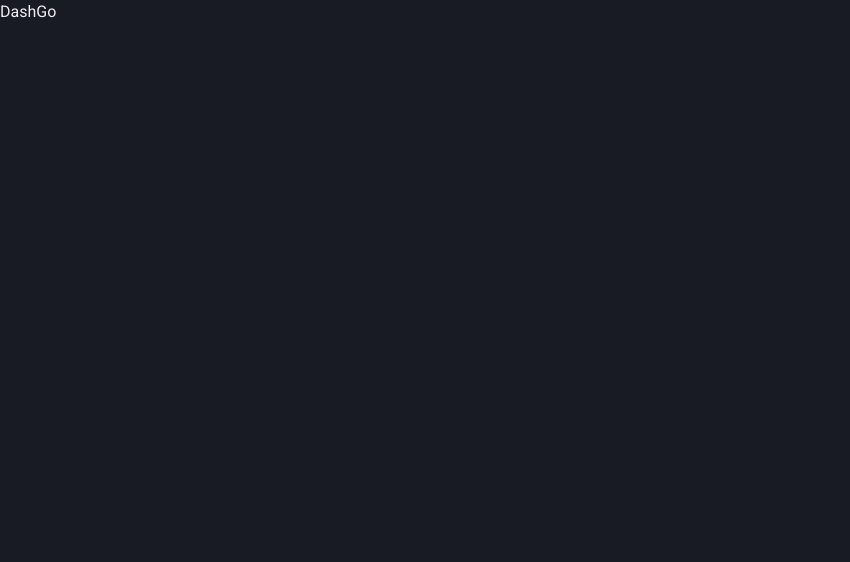
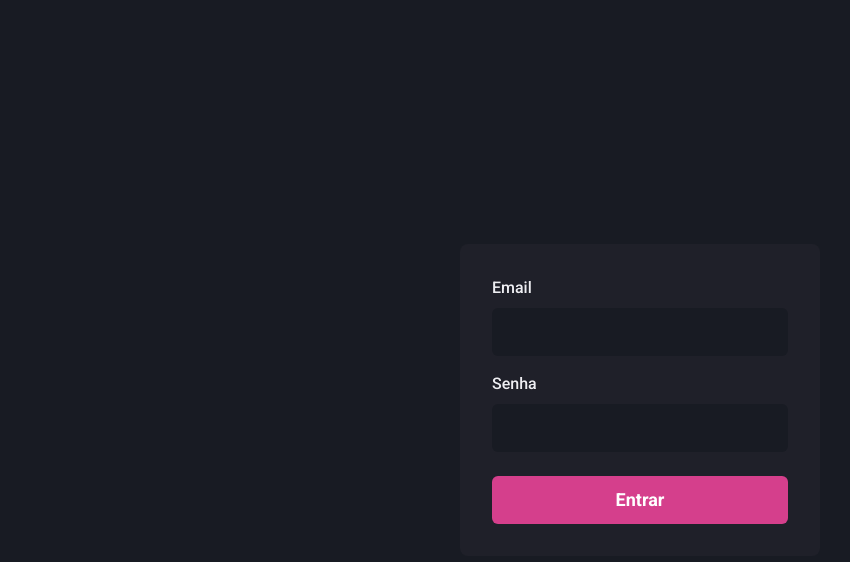
Before and after one commit to wwchacalww/rocket_dashboard, a Next.js app: page / in a window 1280 px wide. Shown: the top 562 px of the page, without its empty margins (0-850 px from the left). Built offline with nearby package versions, Linux system fonts and the light colour scheme.

Commit message:
Login estilizado

```diff
--- a/src/pages/index.tsx
+++ b/src/pages/index.tsx
@@ -1,7 +1,59 @@
+import {
+  Button,
+  Flex,
+  FormControl,
+  FormLabel,
+  Input,
+  Stack,
+} from "@chakra-ui/react";
 function Home() {
   return (
-    <h1>DashGo</h1>
-  )
+    <Flex w="100vw" h="100vh" align="center" justify="center">
+      <Flex
+        as="form"
+        w="100%"
+        maxWidth={360}
+        bg="gray.800"
+        p={8}
+        borderRadius={8}
+        flexDir="column"
+      >
+        <Stack spacing={4}>
+          <FormControl>
+            <FormLabel htmlFor="email">Email</FormLabel>
+            <Input
+              type="email"
+              id="email"
+              name="email"
+              focusBorderColor="pink.500"
+              bgColor={"gray.900"}
+              variant="filled"
+              _hover={{ bg: "gray.900" }}
+              size="lg"
+            />
+          </FormControl>
+
+          <FormControl>
+            <FormLabel htmlFor="password">Senha</FormLabel>
+            <Input
+              type="password"
+              id="password"
+              name="password"
+              focusBorderColor="pink.500"
+              bgColor={"gray.900"}
+              variant="filled"
+              _hover={{ bg: "gray.900" }}
+              size="lg"
+            />
+          </FormControl>
+        </Stack>
+
+        <Button type="submit" mt={6} colorScheme="pink" size={"lg"}>
+          Entrar
+        </Button>
+      </Flex>
+    </Flex>
+  );
 }
 
-export default Home
+export default Home;
```
Also changed, not shown: 1 other file (tests, documents, lock files or other folders).
